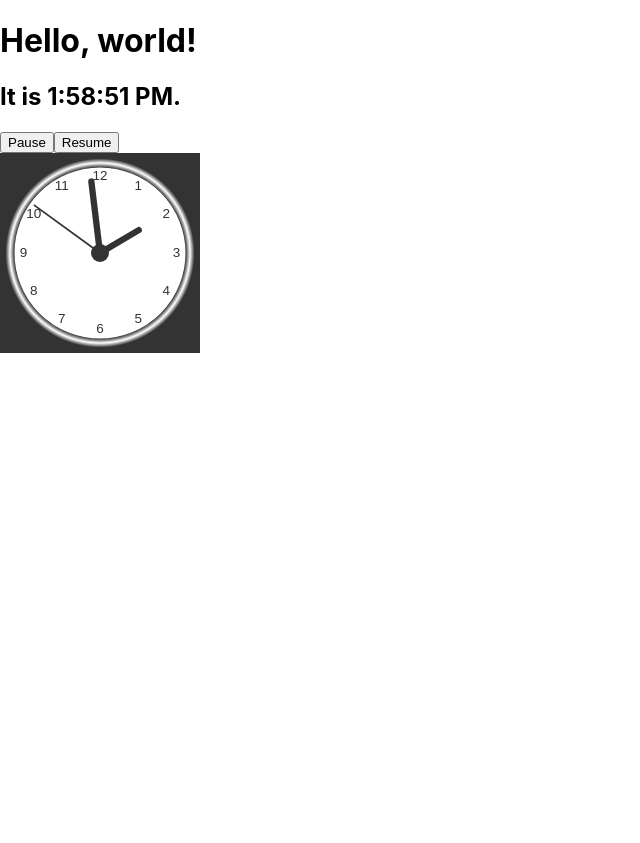
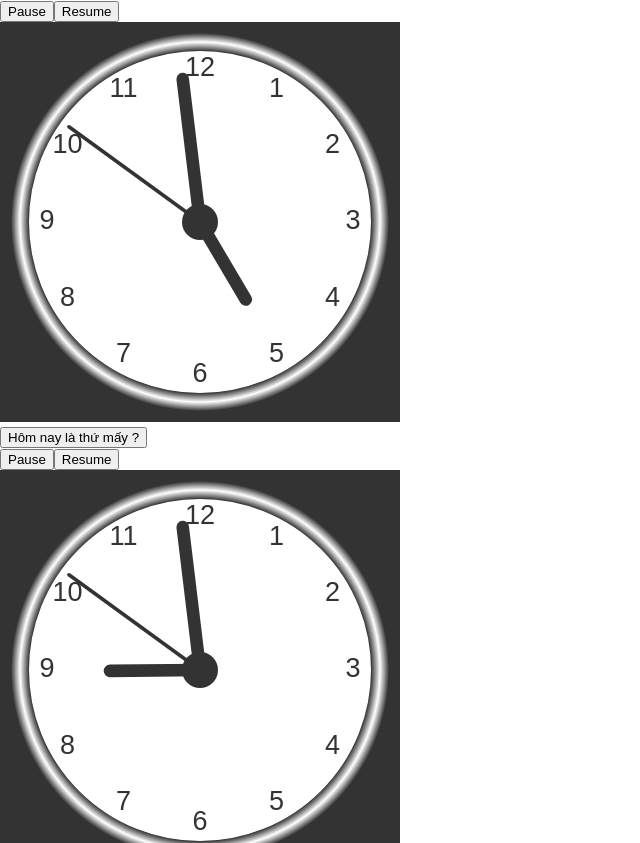
Before and after one commit to thinnguyen1888/Clock, a React (Create React App) app: page / in a window 1280 px wide. Shown: the top 843 px of the page, without its empty margins (0-640 px from the left). Before the commit the page ends 800 px from the top, so only its background shows below. Built offline with nearby package versions, Linux system fonts and the light colour scheme.

Commit message:
update Change Day & Another Clock

```diff
--- a/src/App.js
+++ b/src/App.js
@@ -1,17 +1,29 @@
 import "./App.css";
-import React, { Component } from "react";
 import Clock from "./Components/Clock";
-import Analog from "./Components/Analog";
 
-class App extends Component {
-  render() {
-    return (
-      <div>
-        <Clock />
-        <Analog />
-      </div>
-    );
-  }
+const tzDict = {
+  Us: {
+    country: "en-US",
+    tz: { timeZone: "America/New_York" },
+  },
+  Fi: {
+    country: "en-US",
+    tz: { timeZone: "Europe/Istanbul" },
+  },
+  Am: {
+    country: "en-Us",
+    tz: { timeZone: "Europe/London" },
+  },
+};
+
+function App() {
+  return (
+    <div>
+      <Clock id="fi" country={tzDict.Fi.country} timeZone={tzDict.Fi.tz} />
+      <Clock id="us" country={tzDict.Us.country} timeZone={tzDict.Us.tz} />
+      <Clock id="am" country={tzDict.Am.country} timeZone={tzDict.Am.tz} />
+    </div>
+  );
 }
 
 export default App;
--- a/src/Components/Analog.js
+++ /dev/null
@@ -1,149 +0,0 @@
-import React, { Component } from "react";
-
-class Analog extends Component {
-  canvas = "";
-  ctx = "";
-  radius = "";
-
-  constructor(props) {
-    super(props);
-    this.state = { date: new Date(), isPause: false };
-  }
-
-  componentDidMount() {
-    // Draw clock watcher
-    this.canvas = document.getElementById("canvas");
-    this.ctx = this.canvas.getContext("2d");
-    this.radius = this.canvas.height / 2;
-    this.ctx.translate(this.radius, this.radius);
-    this.radius = this.radius * 0.9;
-
-    this.timerID = setInterval(() => {
-      if (!this.state.isPause) {
-        this.tick();
-        // drawClock
-      } else {
-        console.log("PAUSED");
-      }
-    }, 1000);
-  }
-
-  componentWillUnmount() {
-    clearInterval(this.timerID);
-  }
-
-  pause() {
-    console.log("{ isPause: true }");
-    this.setState({ isPause: true });
-  }
-
-  resume() {
-    console.log("{ isPause: fasle }");
-    this.setState({ isPause: false });
-  }
-
-  tick() {
-    console.log("Tick", this.state.date);
-    this.setState({
-      date: new Date(),
-    });
-    this.drawClock(this.state.date);
-  }
-
-  // Functions re-draw clock watcher
-  drawClock(date) {
-    this.drawFace(this.ctx, this.radius);
-    this.drawNumbers(this.ctx, this.radius);
-    this.drawTime(this.ctx, this.radius, date);
-  }
-
-  drawFace(ctx, radius) {
-    var grad;
-    ctx.beginPath();
-    ctx.arc(0, 0, radius, 0, 2 * Math.PI);
-    ctx.fillStyle = "white";
-    ctx.fill();
-    grad = ctx.createRadialGradient(0, 0, radius * 0.95, 0, 0, radius * 1.05);
-    grad.addColorStop(0, "#333");
-    grad.addColorStop(0.5, "white");
-    grad.addColorStop(1, "#333");
-    ctx.strokeStyle = grad;
-    ctx.lineWidth = radius * 0.1;
-    ctx.stroke();
-    ctx.beginPath();
-    ctx.arc(0, 0, radius * 0.1, 0, 2 * Math.PI);
-    ctx.fillStyle = "#333";
-    ctx.fill();
-  }
-
-  drawNumbers(ctx, radius) {
-    var ang;
-    var num;
-    ctx.font = radius * 0.15 + "px arial";
-    ctx.textBaseline = "middle";
-    ctx.textAlign = "center";
-    for (num = 1; num < 13; num++) {
-      ang = (num * Math.PI) / 6;
-      ctx.rotate(ang);
-      ctx.translate(0, -radius * 0.85);
-      ctx.rotate(-ang);
-      ctx.fillText(num.toString(), 0, 0);
-      ctx.rotate(ang);
-      ctx.translate(0, radius * 0.85);
-      ctx.rotate(-ang);
-    }
-  }
-
-  drawTime(ctx, radius, date) {
-    //var now = new Date();
-    var now = date;
-    var hour = now.getHours();
-    var minute = now.getMinutes();
-    var second = now.getSeconds();
-    //hour
-    hour = hour % 12;
-    hour =
-      (hour * Math.PI) / 6 +
-      (minute * Math.PI) / (6 * 60) +
-      (second * Math.PI) / (360 * 60);
-    this.drawHand(ctx, hour, radius * 0.5, radius * 0.07);
-    //minute
-    minute = (minute * Math.PI) / 30 + (second * Math.PI) / (30 * 60);
-    this.drawHand(ctx, minute, radius * 0.8, radius * 0.07);
-    // second
-    second = (second * Math.PI) / 30;
-    this.drawHand(ctx, second, radius * 0.9, radius * 0.02);
-  }
-
-  drawHand(ctx, pos, length, width) {
-    ctx.beginPath();
-    ctx.lineWidth = width;
-    ctx.lineCap = "round";
-    ctx.moveTo(0, 0);
-    ctx.rotate(pos);
-    ctx.lineTo(0, -length);
-    ctx.stroke();
-    ctx.rotate(-pos);
-  }
-
-  render() {
-    return (
-      <div>
-        <div>
-          <button onClick={() => this.pause()}>Pause</button>
-          <button onClick={() => this.resume()}>Resume</button>
-        </div>
-        <div>
-          <canvas
-            id="canvas"
-            width="200"
-            height="200"
-            style={{ backgroundColor: "#333" }}
-          ></canvas>
-        </div>
-      </div>
-    );
-  }
-}
-
-export default Analog;
--- a/src/Components/Clock.js
+++ b/src/Components/Clock.js
@@ -1,31 +1,177 @@
 import React, { Component } from "react";
 
-class Clock extends Component {
+export default class Clock extends Component {
+  canvas = "";
+  ctx = "";
+  radius = "";
+  country;
+  timeZone;
+  id;
+
   constructor(props) {
     super(props);
-    this.state = { date: new Date() };
+    this.country = this.props.country;
+    this.tz = this.props.timeZone;
+    this.id = this.props.id;
+
+    this.state = {
+      date: this.getCurrentDatewithtimezone(this.country, this.tz),
+      isPause: false,
+    };
   }
+
+  getCurrentDatewithtimezone(country, timeZone) {
+    if (!timeZone && !country) {
+      return new Date();
+    } else {
+      const d = new Date();
+      const r = new Date(d.toLocaleString(country, timeZone));
+      return r;
+    }
+  }
+
   componentDidMount() {
-    this.timerID = setInterval(() => this.tick(), 1000);
+    // Draw clock watcher
+    this.canvas = document.getElementById("canvas-" + this.id);
+    this.ctx = this.canvas.getContext("2d");
+    this.radius = this.canvas.height / 2;
+    this.ctx.translate(this.radius, this.radius);
+    this.radius = this.radius * 0.9;
+
+    this.timerID = setInterval(() => {
+      if (!this.state.isPause) {
+        this.tick();
+      } else {
+        console.log("PAUSED");
+      }
+    }, 1000);
   }
 
   componentWillUnmount() {
     clearInterval(this.timerID);
   }
 
+  pause() {
+    console.log("{ isPause: true }");
+    this.setState({ isPause: true });
+  }
+
+  resume() {
+    console.log("{ isPause: fasle }");
+    this.setState({ isPause: false });
+  }
+
   tick() {
     this.setState({
-      date: new Date(),
+      date: this.getCurrentDatewithtimezone(
+        this.props.country,
+        this.props.timeZone
+      ),
     });
+    this.drawClock(this.state.date);
   }
+
+  // Functions re-draw clock watcher
+  drawClock(date) {
+    this.drawFace(this.ctx, this.radius);
+    this.drawNumbers(this.ctx, this.radius);
+    this.drawTime(this.ctx, this.radius, date);
+  }
+
+  drawFace(ctx, radius) {
+    var grad;
+    ctx.beginPath();
+    ctx.arc(0, 0, radius, 0, 2 * Math.PI);
+    ctx.fillStyle = "white";
+    ctx.fill();
+    grad = ctx.createRadialGradient(0, 0, radius * 0.95, 0, 0, radius * 1.05);
+    grad.addColorStop(0, "#333");
+    grad.addColorStop(0.5, "white");
+    grad.addColorStop(1, "#333");
+    ctx.strokeStyle = grad;
+    ctx.lineWidth = radius * 0.1;
+    ctx.stroke();
+    ctx.beginPath();
+    ctx.arc(0, 0, radius * 0.1, 0, 2 * Math.PI);
+    ctx.fillStyle = "#333";
+    ctx.fill();
+  }
+
+  drawNumbers(ctx, radius) {
+    var ang;
+    var num;
+    ctx.font = radius * 0.15 + "px arial";
+    ctx.textBaseline = "middle";
+    ctx.textAlign = "center";
+    for (num = 1; num < 13; num++) {
+      ang = (num * Math.PI) / 6;
+      ctx.rotate(ang);
+      ctx.translate(0, -radius * 0.85);
+      ctx.rotate(-ang);
+      ctx.fillText(num.toString(), 0, 0);
+      ctx.rotate(ang);
+      ctx.translate(0, radius * 0.85);
+      ctx.rotate(-ang);
+    }
+  }
+
+  drawTime(ctx, radius, date) {
+    //var now = new Date();
+    var now = date;
+    var hour = now.getHours();
+    var minute = now.getMinutes();
+    var second = now.getSeconds();
+    //hour
+    hour = hour % 12;
+    hour =
+      (hour * Math.PI) / 6 +
+      (minute * Math.PI) / (6 * 60) +
+      (second * Math.PI) / (360 * 60);
+    this.drawHand(ctx, hour, radius * 0.5, radius * 0.07);
+    //minute
+    minute = (minute * Math.PI) / 30 + (second * Math.PI) / (30 * 60);
+    this.drawHand(ctx, minute, radius * 0.8, radius * 0.07);
+    // second
+    second = (second * Math.PI) / 30;
+    this.drawHand(ctx, second, radius * 0.9, radius * 0.02);
+  }
+
+  drawHand(ctx, pos, length, width) {
+    ctx.beginPath();
+    ctx.lineWidth = width;
+    ctx.lineCap = "round";
+    ctx.moveTo(0, 0);
+    ctx.rotate(pos);
+    ctx.lineTo(0, -length);
+    ctx.stroke();
+    ctx.rotate(-pos);
+  }
+
+  changeDay = () => {
+    alert(
+      `${this.state.date.getDate()}/${this.state.date.getMonth()}/${this.state.date.getFullYear()}`
+    );
+  };
 
   render() {
     return (
       <div>
-        <h1>Hello, world!</h1>
-        <h2>It is {this.state.date.toLocaleTimeString()}.</h2>
+        <div>
+          <button onClick={() => this.pause()}>Pause</button>
+          <button onClick={() => this.resume()}>Resume</button>
+        </div>
+        <div>
+          <canvas
+            id={"canvas-" + this.id}
+            width="400"
+            height="400"
+            style={{ backgroundColor: "#333" }}
+          ></canvas>
+        </div>
+        <div>
+          <button onClick={this.changeDay}>Hôm nay là thứ mấy ?</button>
+        </div>
       </div>
     );
   }
 }
-export default Clock;
```
